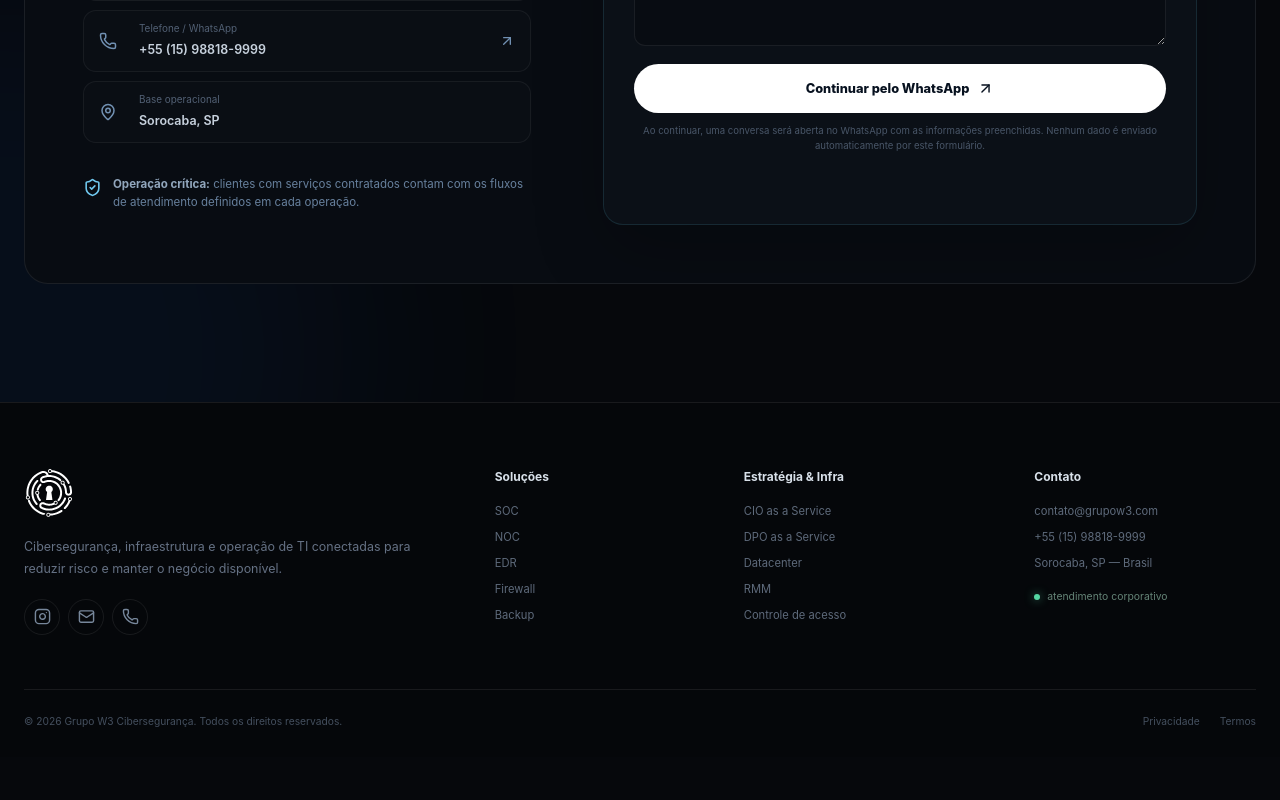
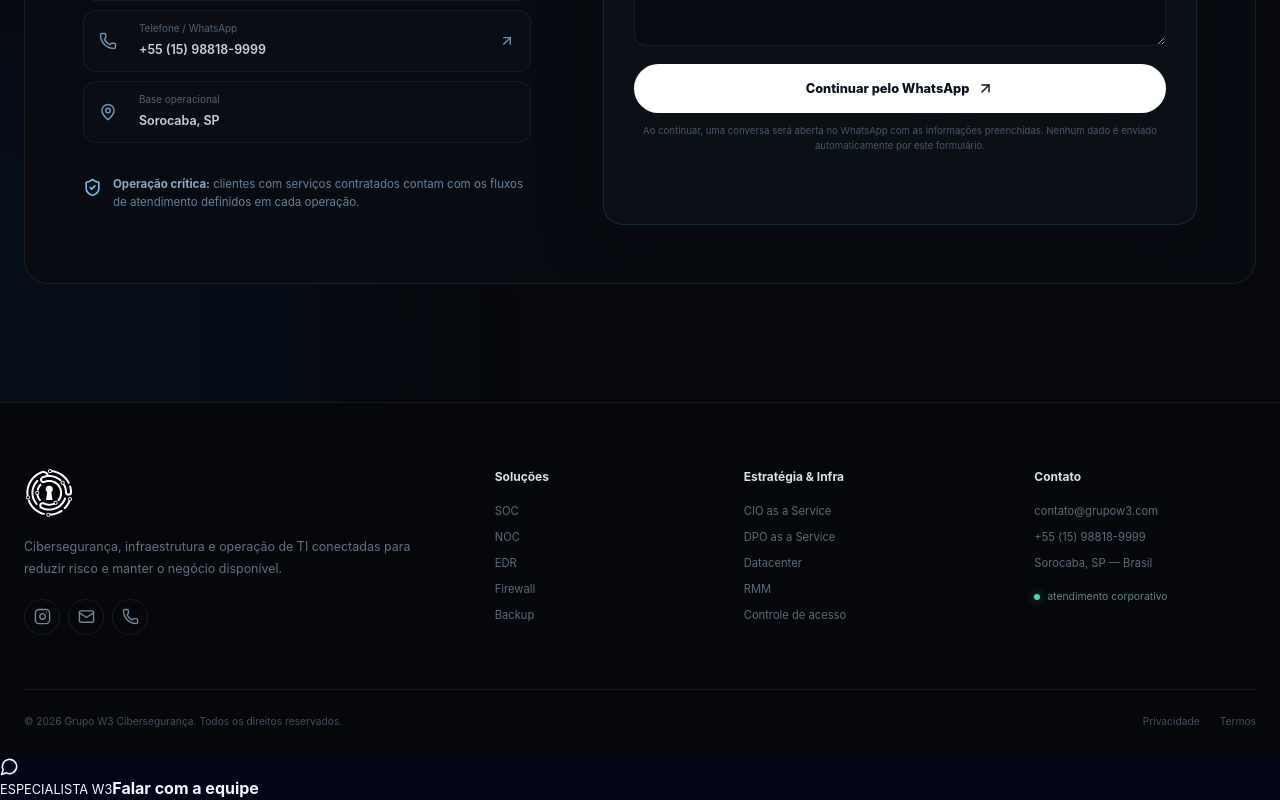
Before and after one commit to inforlight-ship-it/SiteGrupoW3, a React (Vite) app: page / in a window 1280 px wide. Shown: the part 10348-11148 px from the top of the page. Before the commit the page ends 11105 px from the top, so only its background shows below. Built offline with nearby package versions, Linux system fonts and the light colour scheme; no server answers.

Commit message:
Item 2: montar contato WhatsApp global

```diff
--- a/src/app/App.tsx
+++ b/src/app/App.tsx
@@ -3,6 +3,7 @@
 import { Footer } from "./components/Footer";
 import { ScrollToTop } from "./components/ScrollToTop";
 import { Analytics } from "./components/Analytics";
+import { WhatsAppFloating } from "./components/WhatsAppFloating";
 import { HomePage } from "./pages/HomePage";
 import { NotFoundPage } from "./pages/NotFoundPage";
 import {
@@ -70,6 +71,7 @@
           <Route path="*" element={<NotFoundPage />} />
         </Routes>
         <Footer />
+        <WhatsAppFloating />
       </div>
     </Router>
   );
```
